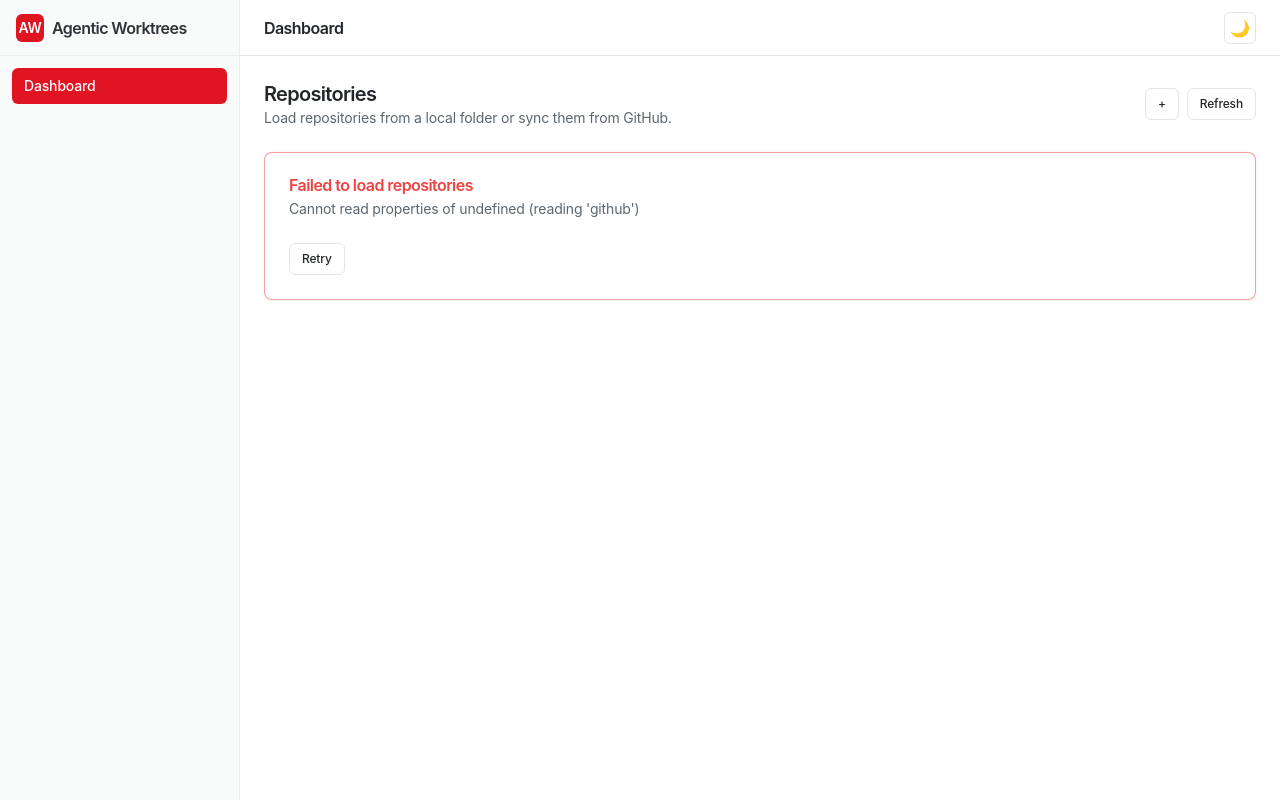
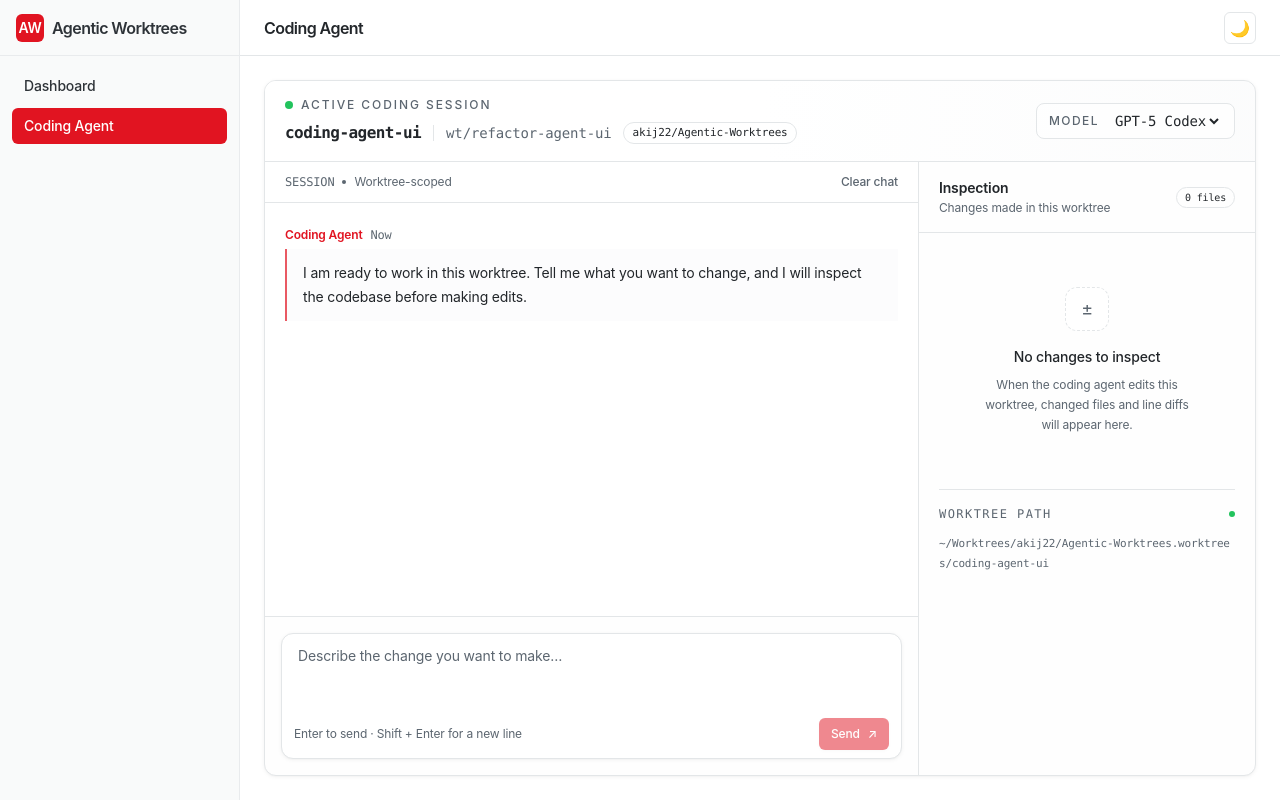
Before and after one commit to akij22/agentic-worktrees, a React (Vite) app: page /#/coding-agent in a window 1280 px wide. Before the commit this address led to /. Built offline with nearby package versions, Linux system fonts and the light colour scheme.

Commit message:
feat: add coding agent page, with placeholders (for now)

```diff
--- a/src/renderer/App.tsx
+++ b/src/renderer/App.tsx
@@ -1,5 +1,6 @@
 import { HashRouter, Navigate, Route, Routes } from 'react-router-dom';
 import { AppShell } from './components/AppShell';
+import { CodingAgent } from './pages/CodingAgent';
 import { Dashboard } from './pages/Dashboard';
 
 export const App = () => (
@@ -7,6 +8,7 @@ export const App = () => (
     <Routes>
       <Route element={<AppShell />}>
         <Route path="/" element={<Dashboard />} />
+        <Route path="/coding-agent" element={<CodingAgent />} />
         <Route path="*" element={<Navigate to="/" replace />} />
       </Route>
     </Routes>
--- a/src/renderer/components/AppShell.tsx
+++ b/src/renderer/components/AppShell.tsx
@@ -3,6 +3,7 @@ import { useTheme } from '../lib/use-theme';
 
 const navItems = [
   { to: '/', label: 'Dashboard', end: true },
+  { to: '/coding-agent', label: 'Coding Agent', end: false },
 ];
 
 export const AppShell = () => {
--- /dev/null
+++ b/src/renderer/pages/CodingAgent.tsx
@@ -0,0 +1,207 @@
+import { useState } from 'react';
+import { Badge } from '../components/ui/badge';
+import { Button } from '../components/ui/button';
+
+type ChatMessage = {
+  id: number;
+  role: 'user' | 'agent';
+  content: string;
+  timestamp: string;
+};
+
+const initialMessages: ChatMessage[] = [
+  {
+    id: 1,
+    role: 'agent',
+    content:
+      'I am ready to work in this worktree. Tell me what you want to change, and I will inspect the codebase before making edits.',
+    timestamp: 'Now',
+  },
+];
+
+const models = ['GPT-5 Codex', 'GPT-5', 'o4-mini'];
+
+export const CodingAgent = () => {
+  const [model, setModel] = useState(models[0]);
+  const [draft, setDraft] = useState('');
+  const [messages, setMessages] = useState(initialMessages);
+
+  const submitMessage = () => {
+    const content = draft.trim();
+    if (!content) return;
+
+    setMessages((current) => [
+      ...current,
+      {
+        id: Date.now(),
+        role: 'user',
+        content,
+        timestamp: 'Now',
+      },
+    ]);
+    setDraft('');
+  };
+
+  return (
+    <div className="flex h-full min-h-[42rem] flex-col overflow-hidden rounded-xl border border-border bg-card shadow-sm">
+      <section className="shrink-0 border-b border-border bg-gradient-to-r from-card via-card to-muted/40 px-5 py-4">
+        <div className="flex flex-col justify-between gap-4 xl:flex-row xl:items-center">
+          <div className="min-w-0">
+            <div className="mb-2 flex items-center gap-2 text-xs font-medium uppercase tracking-[0.16em] text-muted-foreground">
+              <span className="flex size-2 rounded-full bg-chart-3 shadow-[0_0_0_3px_color-mix(in_oklch,var(--chart-3)_/_18%,transparent)]" />
+              Active coding session
+            </div>
+            <div className="flex flex-wrap items-center gap-x-3 gap-y-2">
+              <h2 className="font-mono text-base font-semibold tracking-tight">
+                coding-agent-ui
+              </h2>
+              <span className="hidden h-4 w-px bg-border sm:block" />
+              <span className="font-mono text-sm text-muted-foreground">
+                wt/refactor-agent-ui
+              </span>
+              <Badge variant="outline" className="border-border bg-background/50 font-mono text-[11px]">
+                akij22/Agentic-Worktrees
+              </Badge>
+            </div>
+          </div>
+
+          <label className="flex items-center gap-3 self-start rounded-lg border border-border bg-background/70 px-3 py-2 text-xs text-muted-foreground xl:self-auto">
+            <span className="font-medium uppercase tracking-[0.12em]">Model</span>
+            <select
+              value={model}
+              onChange={(event) => setModel(event.target.value)}
+              className="cursor-pointer bg-transparent font-mono text-sm font-medium text-foreground outline-none"
+              aria-label="AI model"
+            >
+              {models.map((modelName) => (
+                <option key={modelName} value={modelName}>
+                  {modelName}
+                </option>
+              ))}
+            </select>
+          </label>
+        </div>
+      </section>
+
+      <div className="grid min-h-0 flex-1 xl:grid-cols-[minmax(0,1fr)_21rem]">
+        <section className="flex min-h-0 flex-col border-b border-border xl:border-b-0 xl:border-r">
+          <div className="flex items-center justify-between border-b border-border px-5 py-3">
+            <div className="flex items-center gap-2">
+              <span className="font-mono text-xs text-muted-foreground">SESSION</span>
+              <span className="h-1 w-1 rounded-full bg-muted-foreground" />
+              <span className="text-xs text-muted-foreground">Worktree-scoped</span>
+            </div>
+            <button
+              type="button"
+              onClick={() => setMessages(initialMessages)}
+              className="text-xs font-medium text-muted-foreground transition-colors hover:text-foreground"
+            >
+              Clear chat
+            </button>
+          </div>
+
+          <div className="flex-1 space-y-6 overflow-y-auto px-5 py-6">
+            {messages.map((message) => (
+              <article
+                key={message.id}
+                className={
+                  message.role === 'user'
+                    ? 'ml-auto max-w-[46rem]'
+                    : 'max-w-[48rem]'
+                }
+              >
+                <div className="mb-1.5 flex items-center gap-2 text-xs">
+                  <span
+                    className={
+                      message.role === 'agent'
+                        ? 'font-semibold text-primary'
+                        : 'font-semibold text-foreground'
+                    }
+                  >
+                    {message.role === 'agent' ? 'Coding Agent' : 'You'}
+                  </span>
+                  <span className="font-mono text-muted-foreground">{message.timestamp}</span>
+                </div>
+                <div
+                  className={
+                    message.role === 'user'
+                      ? 'rounded-xl rounded-tr-sm border border-primary/25 bg-primary/10 px-4 py-3 text-sm leading-6'
+                      : 'border-l-2 border-primary/70 bg-muted/35 px-4 py-3 text-sm leading-6 text-foreground'
+                  }
+                >
+                  {message.content}
+                </div>
+              </article>
+            ))}
+          </div>
+
+          <div className="border-t border-border bg-muted/15 p-4">
+            <div className="rounded-xl border border-input bg-background p-2 shadow-sm transition-shadow focus-within:ring-2 focus-within:ring-ring">
+              <textarea
+                value={draft}
+                onChange={(event) => setDraft(event.target.value)}
+                onKeyDown={(event) => {
+                  if (event.key === 'Enter' && !event.shiftKey) {
+                    event.preventDefault();
+                    submitMessage();
+                  }
+                }}
+                placeholder="Describe the change you want to make…"
+                rows={3}
+                className="block w-full resize-none bg-transparent px-2 py-1 text-sm outline-none placeholder:text-muted-foreground"
+              />
+              <div className="flex items-center justify-between gap-3 px-1 pt-2">
+                <span className="text-xs text-muted-foreground">
+                  Enter to send · Shift + Enter for a new line
+                </span>
+                <Button type="button" size="sm" onClick={submitMessage} disabled={!draft.trim()}>
+                  Send
+                  <span aria-hidden="true">↗</span>
+                </Button>
+              </div>
+            </div>
+          </div>
+        </section>
+
+        <aside className="min-h-0 bg-muted/20 xl:overflow-y-auto">
+          <div className="border-b border-border px-5 py-4">
+            <div className="flex items-center justify-between">
+              <div>
+                <h3 className="text-sm font-semibold">Inspection</h3>
+                <p className="mt-0.5 text-xs text-muted-foreground">
+                  Changes made in this worktree
+                </p>
+              </div>
+              <Badge variant="outline" className="font-mono text-[10px]">
+                0 files
+              </Badge>
+            </div>
+          </div>
+
+          <div className="flex min-h-64 flex-col items-center justify-center px-6 py-10 text-center">
+            <div className="mb-4 grid size-11 place-items-center rounded-xl border border-dashed border-border bg-background text-lg text-muted-foreground">
+              ±
+            </div>
+            <h4 className="text-sm font-medium">No changes to inspect</h4>
+            <p className="mt-2 max-w-56 text-xs leading-5 text-muted-foreground">
+              When the coding agent edits this worktree, changed files and line
+              diffs will appear here.
+            </p>
+          </div>
+
+          <div className="mx-5 border-t border-border py-4">
+            <div className="mb-3 flex items-center justify-between text-xs">
+              <span className="font-mono uppercase tracking-[0.12em] text-muted-foreground">
+                Worktree path
+              </span>
+              <span className="size-1.5 rounded-full bg-chart-3" />
+            </div>
+            <p className="break-all font-mono text-[11px] leading-5 text-muted-foreground">
+              ~/Worktrees/akij22/Agentic-Worktrees.worktrees/coding-agent-ui
+            </p>
+          </div>
+        </aside>
+      </div>
+    </div>
+  );
+};
```
